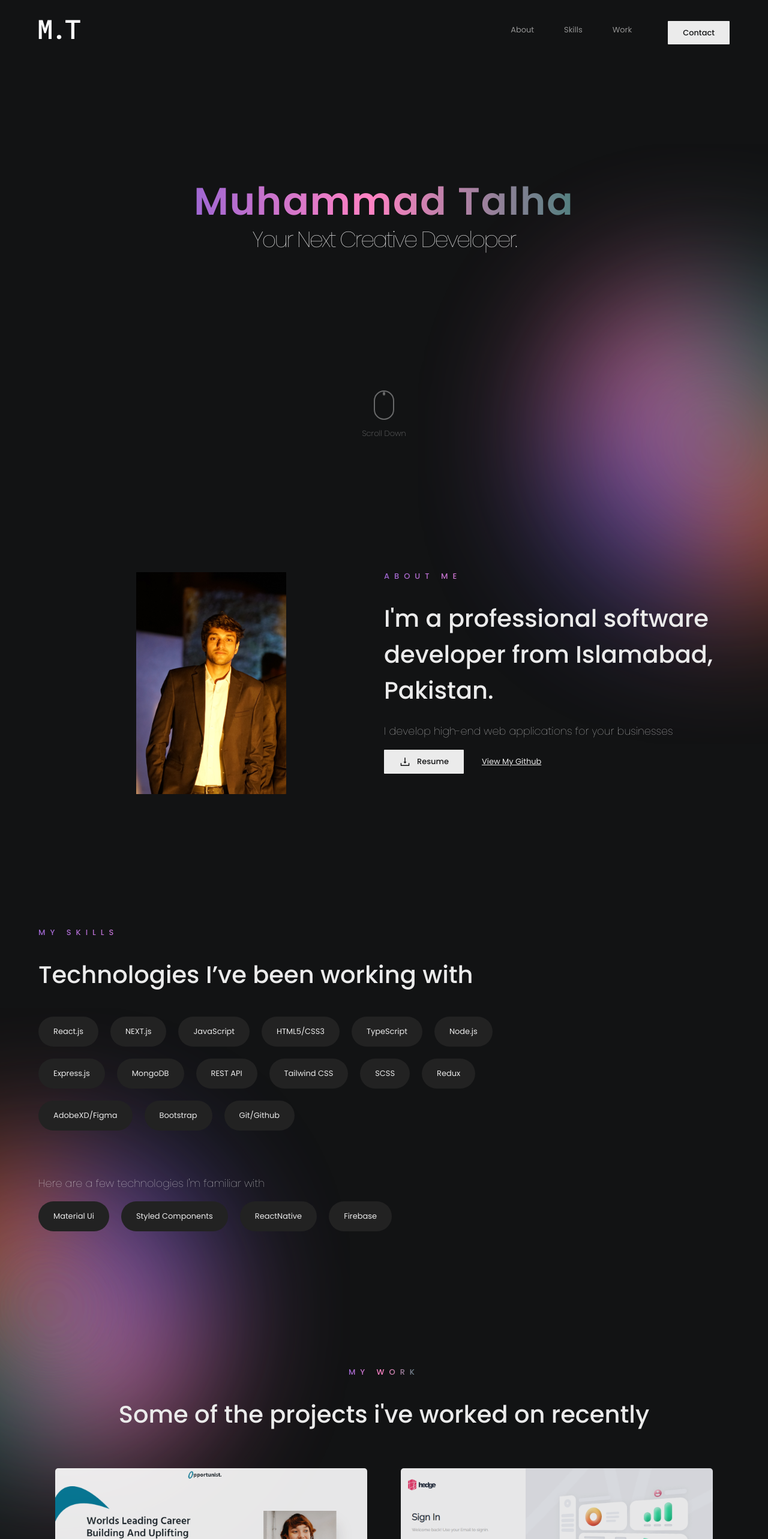
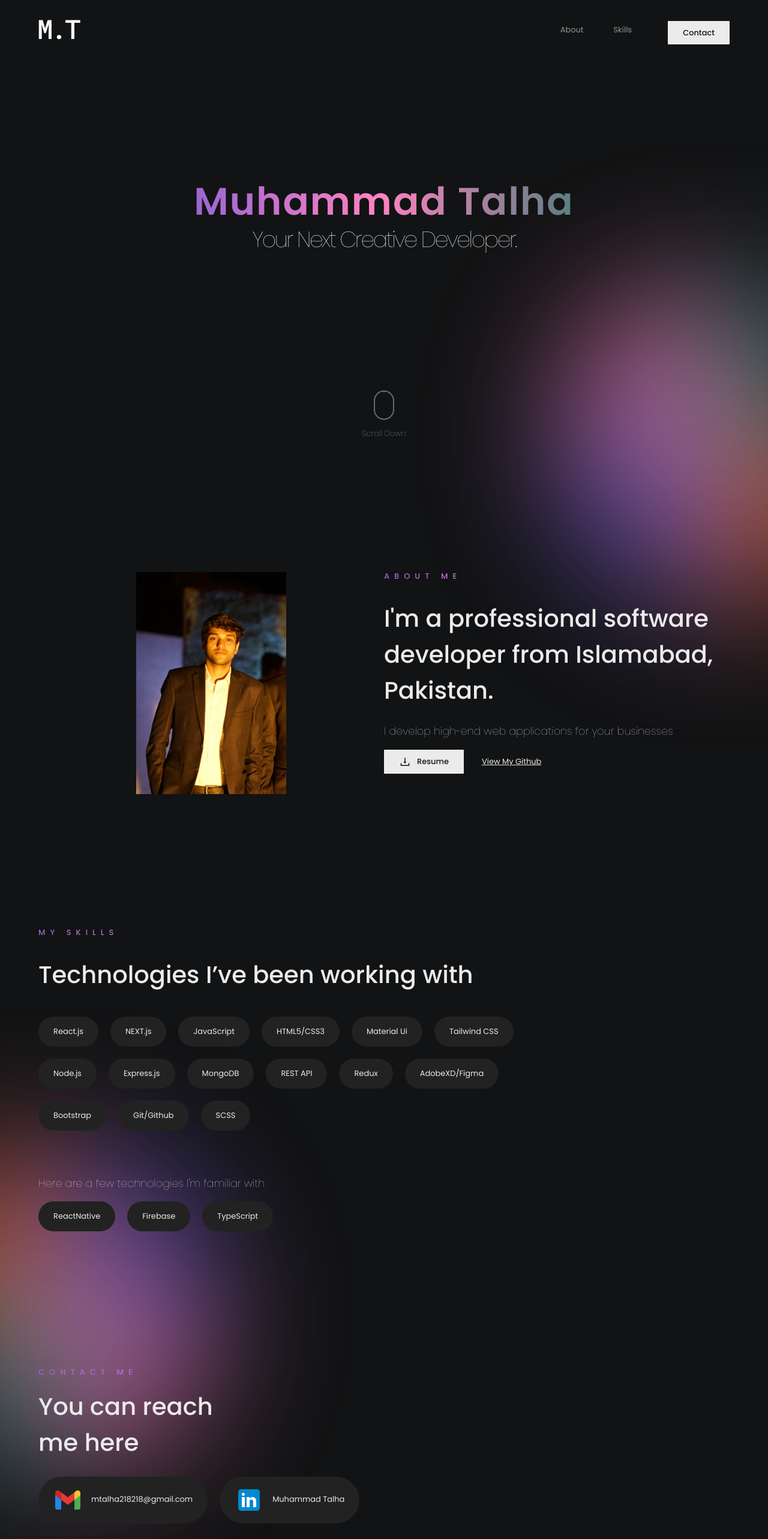
Before and after one commit to mtalha218/Portfolio-M.Talha, a React (Create React App) app: page / in a window 1280 px wide. Shown: the top 2566 px of the page at 60% size. Built offline with nearby package versions, Linux system fonts and the light colour scheme.

Commit message:
👌 IMPROVE: updated resume

```diff
--- a/src/App.js
+++ b/src/App.js
@@ -18,7 +18,7 @@ function App() {
         <Hero />
         <About />
         <Skills />
-        <Work />
+        {/* <Work /> */}
         <Contact />
         <img className="rainbow1" src={rainbow1} alt="rainbow" />
         <img className="rainbow2" src={rainbow2} alt="rainbow" />
--- a/src/Components/Navbar/Navbar.js
+++ b/src/Components/Navbar/Navbar.js
@@ -48,7 +48,7 @@ function Navbar() {
           </a>
           <div className={dot2 ? "dot" : "dot-visible"}></div>
         </section>
-        <section className="link-group">
+        {/* <section className="link-group">
           <a
             href="#work"
             className="links"
@@ -58,7 +58,7 @@ function Navbar() {
             Work
           </a>
           <div className={dot3 ? "dot" : "dot-visible"}></div>
-        </section>
+        </section> */}
 
         <section className="link-btn">
 
--- a/src/Components/Skills/Skills.js
+++ b/src/Components/Skills/Skills.js
@@ -10,24 +10,23 @@ function Skills() {
     "NEXT.js",
     "JavaScript",
     "HTML5/CSS3",
-    "TypeScript",
+    "Material Ui",
+    "Tailwind CSS",
     "Node.js",
     "Express.js",
     "MongoDB",
     "REST API",
-    "Tailwind CSS",
-    "SCSS",
     "Redux",
     "AdobeXD/Figma",
     "Bootstrap",
     "Git/Github",
+    "SCSS",
+
   ];
   const familiar = [
-    "Material Ui",
-    "Styled Components",
     "ReactNative",
     "Firebase",
-
+    "TypeScript",
   ];
 
   const { inView, ref } = useInView({ threshold: 0.2 });
```
Also changed, not shown: 2 other files (tests, documents, lock files or other folders).
